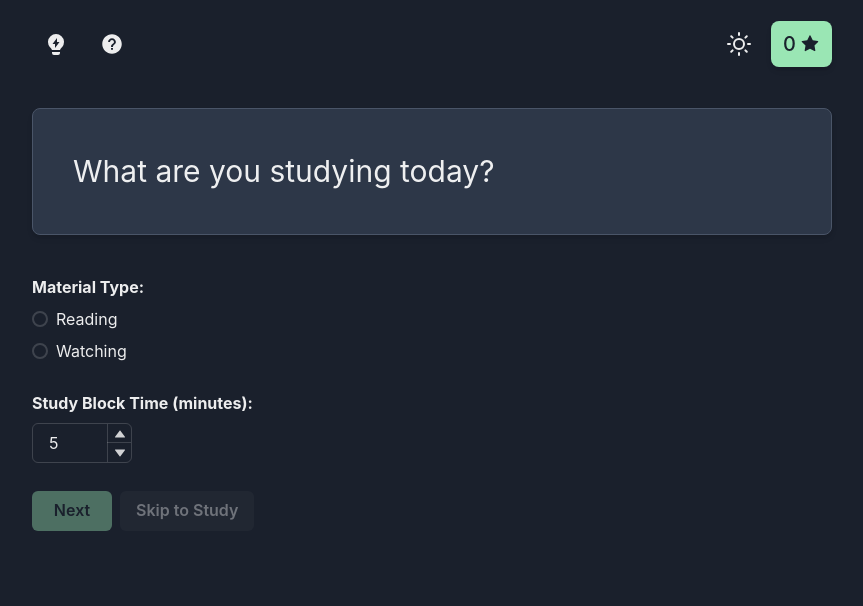
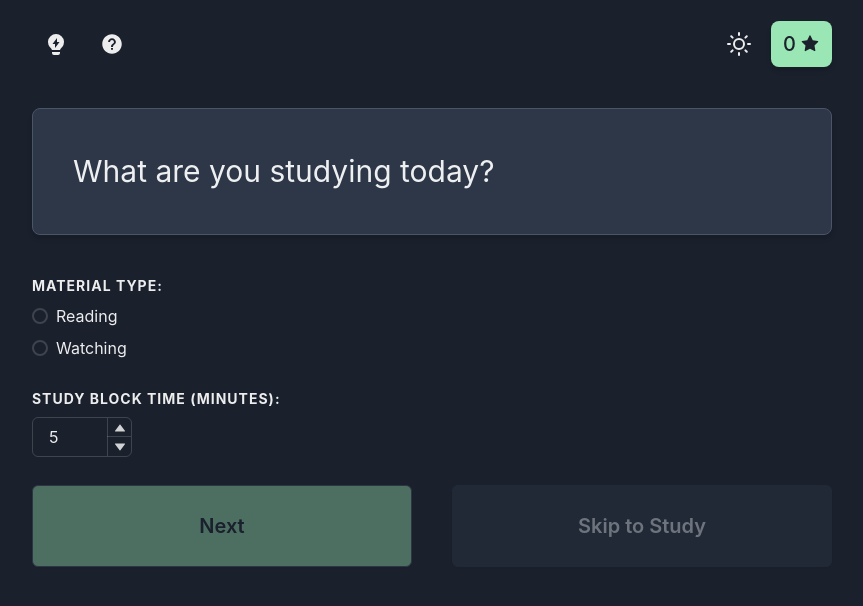
Before and after one commit to Philosocode/workflows, a React (Create React App) app: page / in a window 1280 px wide. Shown: the top 606 px of the page, without its empty margins (208-1071 px from the left). Built offline with nearby package versions, Linux system fonts and the light colour scheme; what react-mde, showdown would draw is missing.

Commit message:
Add card buttons

```diff
--- a/src/consume/steps/get-material-data.component.tsx
+++ b/src/consume/steps/get-material-data.component.tsx
@@ -1,9 +1,7 @@
 import { Controller, useForm } from "react-hook-form";
 import { useDispatch } from "react-redux";
 import {
-  ButtonGroup,
   FormControl,
-  FormLabel,
   Radio,
   RadioGroup,
   Stack,
@@ -25,9 +23,11 @@ import {
 } from "consume/redux/consume.slice";
 import { selectStudyBlockTime } from "consume/redux/consume.selectors";
 
+import { Message } from "message/components/message.component";
+import { CardButton } from "shared/components/button/card-button.component";
+import { CardButtonGrid } from "shared/components/button/card-button-grid.component";
+import { FormLabel } from "form/components/form-label.component";
 import { Button } from "shared/components/button/button.component";
-import { Message } from "message/components/message.component";
-import { theme } from "theme";
 
 interface IFormProps {
   materialType: TMaterialType;
@@ -51,10 +51,6 @@ export function GetMaterialData() {
     dispatch(goToStudy());
   }
 
-  const styles = {
-    focusBorderColor: useColorModeValue("green.500", "green.200"),
-  };
-
   return (
     <>
       <Message>What are you studying today?</Message>
@@ -62,7 +58,7 @@ export function GetMaterialData() {
       <form onSubmit={handleSubmit(onSubmit)}>
         <VStack spacing={7} alignItems="start">
           <FormControl id="materialType">
-            <FormLabel fontWeight="bold">Material Type:</FormLabel>
+            <FormLabel>Material Type:</FormLabel>
             <RadioGroup>
               <Stack>
                 <Radio
@@ -84,7 +80,7 @@ export function GetMaterialData() {
           </FormControl>
 
           <FormControl id="studyBlockTime">
-            <FormLabel fontWeight="bold">Study Block Time (minutes):</FormLabel>
+            <FormLabel>Study Block Time (minutes):</FormLabel>
             <Controller
               name="studyBlockTime"
               control={control}
@@ -101,18 +97,18 @@ export function GetMaterialData() {
             />
           </FormControl>
 
-          <ButtonGroup>
-            <Button disabled={!formState.isValid} type="submit">
+          <CardButtonGrid>
+            <CardButton disabled={!formState.isValid} type="submit">
               Next
-            </Button>
-            <Button
+            </CardButton>
+            <CardButton
+              disabled={!formState.isValid}
               color="gray"
-              disabled={!formState.isValid}
               onClick={skipToStudy}
             >
               Skip to Study
-            </Button>
-          </ButtonGroup>
+            </CardButton>
+          </CardButtonGrid>
         </VStack>
       </form>
     </>
--- a/src/consume/steps/practice-reminder.component.tsx
+++ b/src/consume/steps/practice-reminder.component.tsx
@@ -11,7 +11,7 @@ export function PracticeReminder() {
           some practice problems and do them.
         </Box>
         <Box>
-          But you might say, "I don't know anything about this subject!""
+          But you might say, "I don't know anything about this subject!"
         </Box>
         <Box>
           That's okay! Even if you get all the questions wrong, it prepares your
--- /dev/null
+++ b/src/form/components/form-label.component.tsx
@@ -0,0 +1,14 @@
+import { FormLabel as FormLabelChakra, FormLabelProps } from "@chakra-ui/react";
+
+interface IProps extends FormLabelProps {}
+export function FormLabel(props: IProps) {
+  return (
+    <FormLabelChakra
+      textTransform="uppercase"
+      letterSpacing="1px"
+      fontSize="sm"
+      fontWeight="bold"
+      {...props}
+    />
+  );
+}
--- a/src/shared/components/button/button.component.tsx
+++ b/src/shared/components/button/button.component.tsx
@@ -1,4 +1,4 @@
-import { Button as ButtonBase, ButtonProps } from "@chakra-ui/react";
+import { Button as ButtonChakra, ButtonProps } from "@chakra-ui/react";
 
 type TButtonColor = "green" | "red" | "gray";
 export interface IProps extends ButtonProps {
@@ -8,8 +8,8 @@ export interface IProps extends ButtonProps {
 }
 export function Button({ color, children, ...rest }: IProps) {
   return (
-    <ButtonBase colorScheme={color ?? "green"} minW={20} {...rest}>
+    <ButtonChakra colorScheme={color ?? "green"} minW={20} {...rest}>
       {children}
-    </ButtonBase>
+    </ButtonChakra>
   );
 }
--- /dev/null
+++ b/src/shared/components/button/card-button-grid.component.tsx
@@ -0,0 +1,8 @@
+import { Grid, GridProps } from "@chakra-ui/react";
+
+interface IProps extends GridProps {
+  children: React.ReactNode;
+}
+export function CardButtonGrid(props: IProps) {
+  return <Grid templateColumns="repeat(2, 1fr)" gap={10} {...props} w="full" />;
+}
--- /dev/null
+++ b/src/shared/components/button/card-button.component.tsx
@@ -0,0 +1,53 @@
+import { ButtonHTMLAttributes } from "react";
+import { Button, ButtonProps, useColorModeValue } from "@chakra-ui/react";
+
+export interface IProps extends ButtonHTMLAttributes<HTMLButtonElement> {
+  color?: "green" | "gray";
+}
+export function CardButton(props: IProps) {
+  const styles: { [key: string]: ButtonProps } = {
+    shared: {
+      border: "1px solid",
+      d: "flex",
+      alignItems: "center",
+      fontSize: "xl",
+      padding: 10,
+      shadow: "sm",
+      variant: "unstyled",
+      w: "full",
+    },
+    green: {
+      borderColor: useColorModeValue("gray.300", "gray.600"),
+      bg: useColorModeValue("green.500", "green.200"),
+      textColor: useColorModeValue("gray.50", "gray.800"),
+      _hover: {
+        bg: useColorModeValue("green.600", "green.300"),
+      },
+    },
+    gray: {
+      borderColor: useColorModeValue("gray.200", "gray.700"),
+      bg: useColorModeValue("gray.100", "gray.700"),
+      textColor: useColorModeValue("gray.800", "gray.100"),
+      _hover: {
+        bg: useColorModeValue("gray.200", "gray.600"),
+      },
+    },
+  };
+
+  const color = props.color ?? "green";
+
+  return (
+    <Button
+      {...styles["shared"]}
+      {...styles[color]}
+      _disabled={{
+        opacity: "0.4",
+        cursor: "not-allowed",
+        _hover: {
+          bg: styles[color].bg,
+        },
+      }}
+      {...props}
+    />
+  );
+}
```
